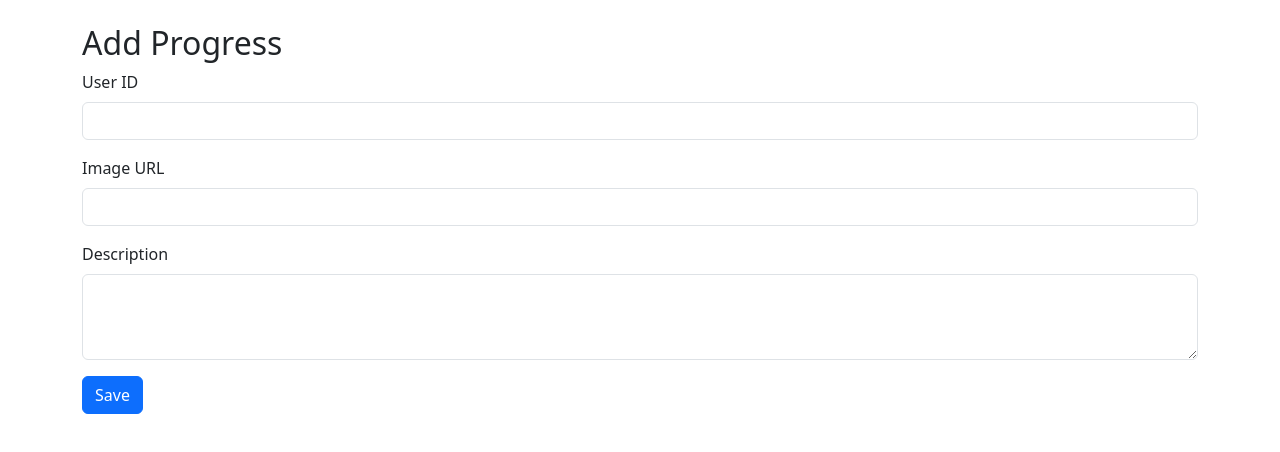
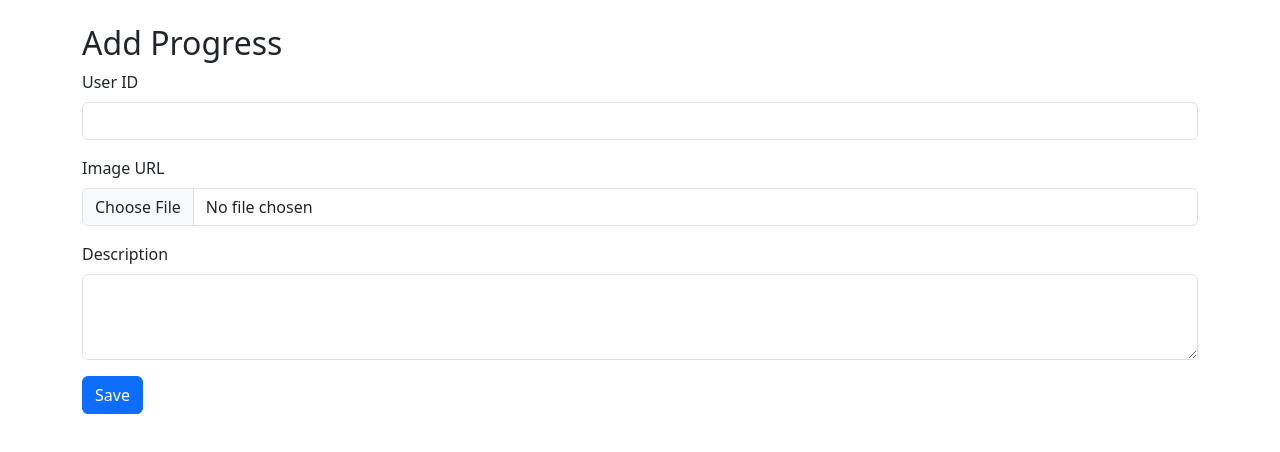
Before and after one commit to MichellePtrciaa/projectFitSnap_Kelompok10, a React (Vite) app in the folder fitSnap/: page /add-progress in a window 1280 px wide. Shown: the top 452 px of the page. Built offline with nearby package versions, Linux system fonts and the light colour scheme.

Commit message:
update addProgress

```diff
--- a/fitSnap/src/pages/fitSnap/addProgress.tsx
+++ b/fitSnap/src/pages/fitSnap/addProgress.tsx
@@ -6,7 +6,7 @@ function addProgress(){
     const navigate = useNavigate()
 
     const [userId, setUserId] = useState<string>("")
-    const [imageUrl, setImageUrl] = useState<string>("")
+    const [imageUrl, setImageUrl] = useState<File | null>(null)
     const [description, setDescription] = useState<string>("")
     const [loading, setLoading] = useState<boolean>(false)
 
@@ -46,10 +46,14 @@ function addProgress(){
                 <div className="mb-3">
                     <label className="form-label">Image URL</label>
                     <input
-                        type="text"
+                        type="file"
                         className="form-control"
-                        value={imageUrl}
-                        onChange={(e) => setImageUrl(e.target.value)}
+                        accept="image/*"
+                        onChange={(e) => {
+                            if (e.target.files && e.target.files[0]){
+                                setImageUrl(e.target.files[0])
+                            }
+                        }}
                         required
                     />
                 </div>
```
